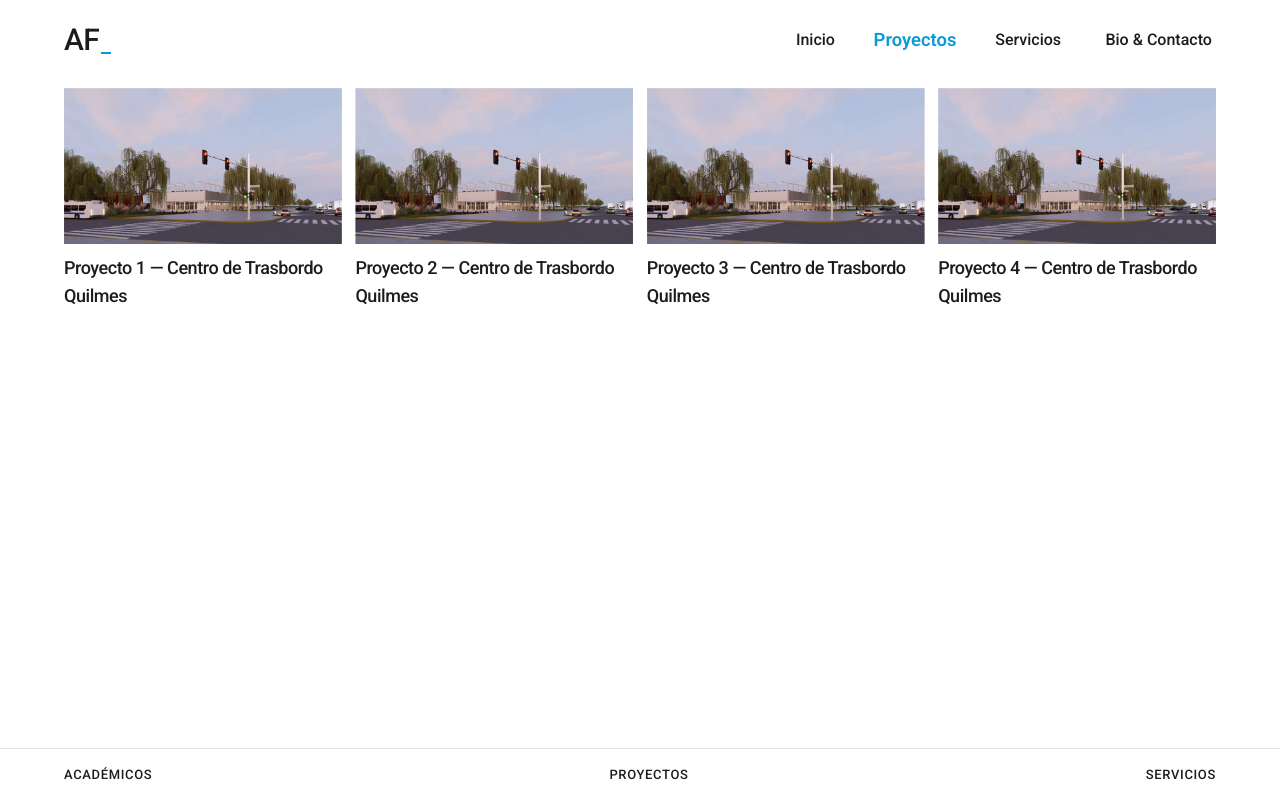
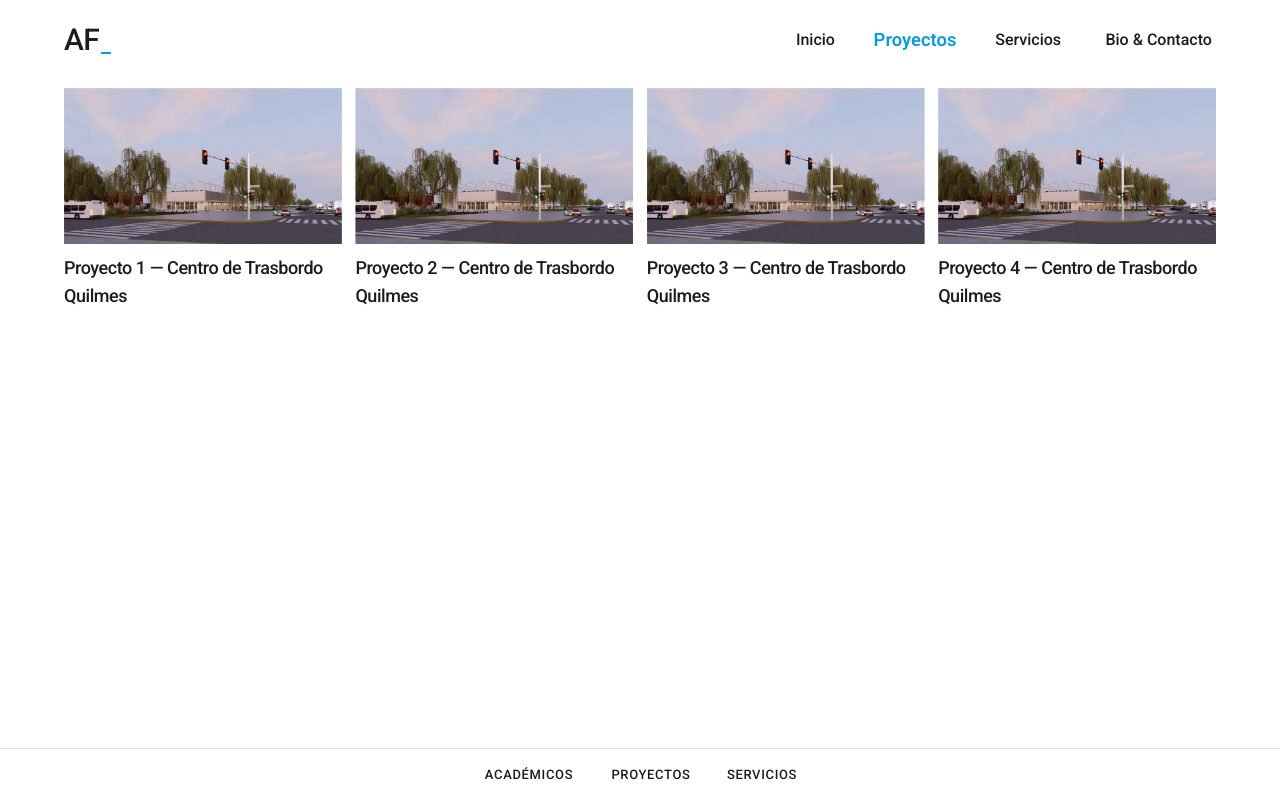
Before and after one commit to AlanAzezian/web-portfolio-agustin, a Next.js app: page /proyectos in a window 1280 px wide. Built offline with nearby package versions, Linux system fonts and the light colour scheme.

Commit message:
style: centrar filtros de proyectos y compactar espaciado entre items

```diff
--- a/src/components/ProjectGrid.tsx
+++ b/src/components/ProjectGrid.tsx
@@ -168,43 +168,39 @@ export default function ProjectGrid() {
         ))}
       </div>
 
-      {/* Barra Inferior de Filtros distribuida a los extremos (Izquierda, Centro, Derecha) */}
+      {/* Barra Inferior de Filtros centrada con espaciado compacto */}
       <footer
         role="navigation"
         aria-label="Filtros de proyectos"
-        className="fixed bottom-0 left-0 right-0 z-40 border-t border-[#E5E2DC] bg-[#FFFFFF]/90 backdrop-blur-md w-full flex justify-between items-center px-6 md:px-12 lg:px-16 py-3.5"
+        className="fixed bottom-0 left-0 right-0 z-40 border-t border-[#E5E2DC] bg-[#FFFFFF]/90 backdrop-blur-md w-full px-6 py-3.5"
       >
-        {FILTER_TAGS.map((tag, idx) => {
+        <div className="mx-auto flex justify-center items-center gap-4 md:gap-5">
+          {FILTER_TAGS.map((tag) => {
             const isSelected = selectedTag === tag;
-          const alignClass =
-            idx === 0
-              ? "items-start text-left"
-              : idx === 1
-                ? "items-center text-center"
-                : "items-end text-right";
 
             return (
               <button
                 key={tag}
                 type="button"
                 onClick={() => handleSelectTag(tag)}
-              className={`relative inline-flex flex-col justify-center ${alignClass} uppercase tracking-wider font-roboto text-[12px] md:text-[13px] py-0.5 cursor-pointer transition-colors duration-150 focus:outline-none focus-visible:outline-2 focus-visible:outline-offset-4 focus-visible:outline-acento ${
+                className={`relative inline-flex flex-col items-center justify-center uppercase tracking-wider font-roboto py-0.5 cursor-pointer transition-colors duration-150 focus:outline-none focus-visible:outline-2 focus-visible:outline-offset-4 focus-visible:outline-acento ${
                   isSelected
-                  ? "font-semibold font-[600] text-[#099AD7]"
-                  : "font-medium font-[500] text-[#1C1C1A] hover:text-[#099AD7]"
+                    ? "text-[15px] md:text-[16px] font-semibold font-[600] text-[#099AD7]"
+                    : "text-[13px] font-medium font-[500] text-[#1C1C1A] hover:text-[#099AD7]"
                 }`}
               >
                 <span>{tag}</span>
-              {/* Reserva de ancho en peso 600 para evitar micro-desplazamiento */}
+                {/* Reserva de ancho en escala activa para evitar desplazamiento de vecinos */}
                 <span
                   aria-hidden="true"
-                className="invisible font-semibold font-[600] h-0 overflow-hidden select-none pointer-events-none"
+                  className="invisible text-[15px] md:text-[16px] font-semibold font-[600] h-0 overflow-hidden select-none pointer-events-none"
                 >
                   {tag}
                 </span>
               </button>
             );
           })}
+        </div>
       </footer>
     </div>
   );
```
Lines whose indentation alone changed are shown as unchanged.
